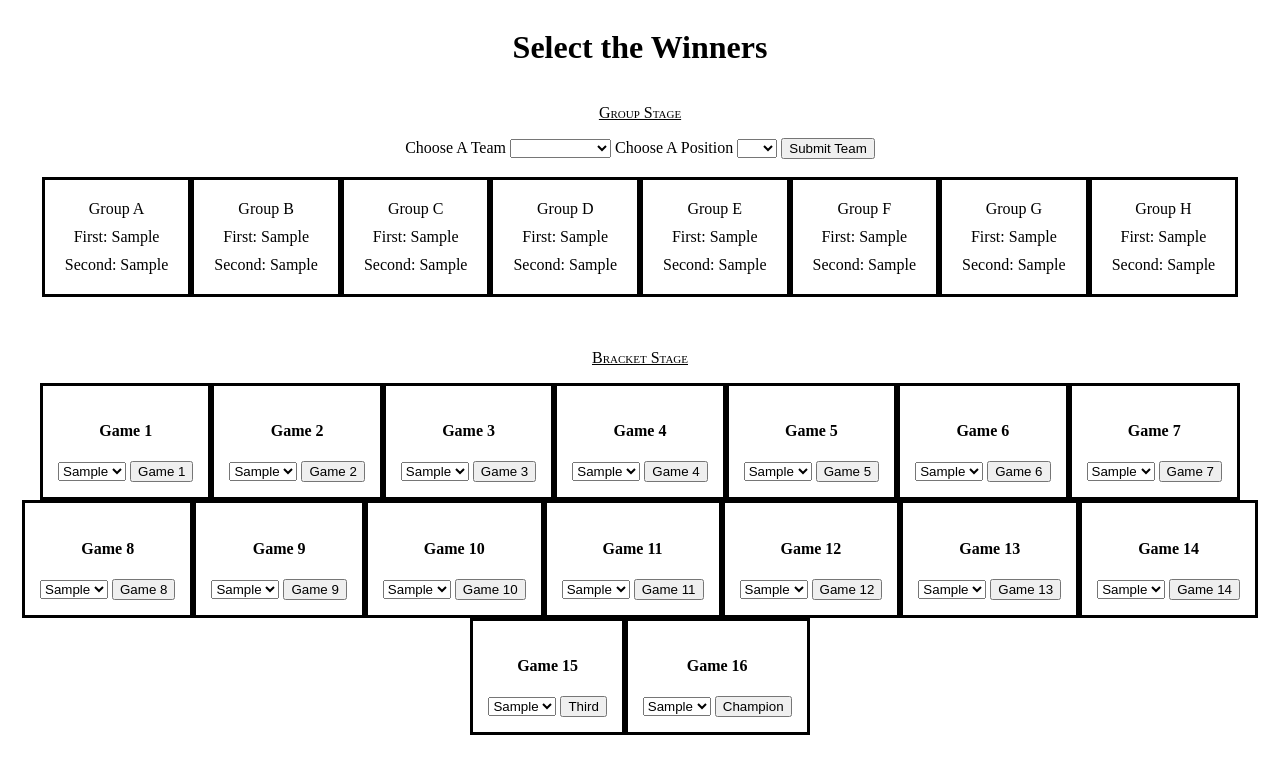
After one commit to tannerwheeler/worldCupBracket, a Django app: page /userAdmin/1/view/ in a window 1280 px wide. The commit adds this page. Shown: the top 774 px of the page. Run offline with Django 3.2, Linux system fonts and the light colour scheme; tables that the repository leaves empty hold one stand-in row (values such as "Sample post").

Commit message:
The userGroup winner bracket creation is working.

```diff
--- a/soccer/bracket/static/bracket/style.css
+++ b/soccer/bracket/static/bracket/style.css
@@ -96,6 +96,18 @@ table {
 	border: solid;
 }
 
+.view_team {
+	display: flex;
+	flex-direction: column;
+	padding: 15px;
+	align-items: center;
+	border: solid;
+}
+
+.view_team p {
+	margin: 5px;
+}
+
 .group {
 	text-decoration: underline;
 	font-weight: bold;
--- /dev/null
+++ b/soccer/bracket/templates/bracket/winner.html
@@ -0,0 +1,303 @@
+{% load static %}
+
+<!DOCTYPE html>
+<html>
+<head>
+
+	<title>Set Winners for {{ userGroup.name }}</title>
+	<link rel="stylesheet" type="text/css" href="{% static 'bracket/style.css' %}">
+
+</head>
+<body>
+	<header>
+		<h1>Select the Winners</h1>
+	</header>
+
+	<header>
+		<p class="team">Group Stage</p>
+
+		<form action="{% url 'bracket:userStage' userGroup.id %}" method="POST" id="setTeam">
+		{% csrf_token %}
+			<label>Choose A Team</label>
+			<select class="teamOption" name="team" form="setTeam">
+				<option name="team" value="NOTHING"></option>
+				{% for group in userGroup.group_set.all %}
+					{% for team in group.team_set.all %}
+						<option value="{{ team.name }} ({{ team.ranking }})">{{ team.name }}</option>
+					{% endfor %}
+				{% endfor %}
+			</select>
+
+			<label>Choose A Position</label>
+			<select class="teamOption" name="position" form="setTeam">
+				<option value="NOTHING"></option>
+				<option value="A1">A1</option>
+				<option value="A2">A2</option>
+				<option value="B1">B1</option>
+				<option value="B2">B2</option>
+				<option value="C1">C1</option>
+				<option value="C2">C2</option>
+				<option value="D1">D1</option>
+				<option value="D2">D2</option>
+				<option value="E1">E1</option>
+				<option value="E2">E2</option>
+				<option value="F1">F1</option>
+				<option value="F2">F2</option>
+				<option value="G1">G1</option>
+				<option value="G2">G2</option>
+				<option value="H1">H1</option>
+				<option value="H2">H2</option>
+			</select>
+
+			<input id="submitTeamButton" type="submit" value="Submit Team">
+		</form>
+	</header><br>
+
+	<div class="groups">
+		<div class="view_team">
+			<p>Group A</p>
+			<p>First: {{ userGroup.groupA1 }}</p>
+			<p>Second: {{ userGroup.groupA2 }}</p>
+		</div>
+		<div class="view_team">
+			<p>Group B</p>
+			<p>First: {{ userGroup.groupB1 }}</p>
+			<p>Second: {{ userGroup.groupB2 }}</p>
+		</div>
+		<div class="view_team">
+			<p>Group C</p>
+			<p>First: {{ userGroup.groupC1 }}</p>
+			<p>Second: {{ userGroup.groupC2 }}</p>
+		</div>
+		<div class="view_team">
+			<p>Group D</p>
+			<p>First: {{ userGroup.groupD1 }}</p>
+			<p>Second: {{ userGroup.groupD2 }}</p>
+		</div>
+		<div class="view_team">
+			<p>Group E</p>
+			<p>First: {{ userGroup.groupE1 }}</p>
+			<p>Second: {{ userGroup.groupE2 }}</p>
+		</div>
+		<div class="view_team">
+			<p>Group F</p>
+			<p>First: {{ userGroup.groupF1 }}</p>
+			<p>Second: {{ userGroup.groupF2 }}</p>
+		</div>
+		<div class="view_team">
+			<p>Group G</p>
+			<p>First: {{ userGroup.groupG1 }}</p>
+			<p>Second: {{ userGroup.groupG2 }}</p>
+		</div>
+		<div class="view_team">
+			<p>Group H</p>
+			<p>First: {{ userGroup.groupH1 }}</p>
+			<p>Second: {{ userGroup.groupH2 }}</p>
+		</div>
+	</div>
+
+
+	{%if userGroup.groupA1 and userGroup.groupA2 and userGroup.groupB1 and userGroup.groupB2 and userGroup.groupC1 and userGroup.groupC2 and userGroup.groupD1 and userGroup.groupD2 and userGroup.groupE1 and userGroup.groupE2 and userGroup.groupF1 and userGroup.groupF2 and userGroup.groupG1 and userGroup.groupG2 and userGroup.groupH1 and userGroup.groupH2 %}
+	<br><br>
+	<header>
+		<p class="team">Bracket Stage</p>
+	</header>
+
+	<main>
+		<div class="groups">
+			<div class="view_team">
+				<h4>Game 1</h4>
+				<form action="{% url 'bracket:userBracket' userGroup.id %}" method="POST">
+				{% csrf_token %}
+					<select name="team">
+						<option value="{{ userGroup.groupA1 }}">{{ userGroup.groupA1 }}</option>
+						<option value="{{ userGroup.groupB2 }}">{{ userGroup.groupB2 }}</option>
+					</select>
+
+					<input type="submit" name="game" value="Game 1">
+				</form>
+			</div>
+			<div class="view_team">
+				<h4>Game 2</h4>
+				<form action="{% url 'bracket:userBracket' userGroup.id %}" method="POST">
+				{% csrf_token %}
+					<select name="team">
+						<option value="{{ userGroup.groupB1 }}">{{ userGroup.groupB1 }}</option>
+						<option value="{{ userGroup.groupA2 }}">{{ userGroup.groupA2 }}</option>
+					</select>
+
+					<input type="submit" name="game" value="Game 2">
+				</form>
+			</div>
+			<div class="view_team">
+				<h4>Game 3</h4>
+				<form action="{% url 'bracket:userBracket' userGroup.id %}" method="POST">
+				{% csrf_token %}
+					<select name="team">
+						<option value="{{ userGroup.groupC1 }}">{{ userGroup.groupC1 }}</option>
+						<option value="{{ userGroup.groupD2 }}">{{ userGroup.groupD2 }}</option>
+					</select>
+
+					<input type="submit" name="game" value="Game 3">
+				</form>
+			</div>
+			<div class="view_team">
+				<h4>Game 4</h4>
+				<form action="{% url 'bracket:userBracket' userGroup.id %}" method="POST">
+				{% csrf_token %}
+					<select name="team">
+						<option value="{{ userGroup.groupD1 }}">{{ userGroup.groupD1 }}</option>
+						<option value="{{ userGroup.groupC2 }}">{{ userGroup.groupC2 }}</option>
+					</select>
+
+					<input type="submit" name="game" value="Game 4">
+				</form>
+			</div>
+			<div class="view_team">
+				<h4>Game 5</h4>
+				<form action="{% url 'bracket:userBracket' userGroup.id %}" method="POST">
+				{% csrf_token %}
+					<select name="team">
+						<option value="{{ userGroup.groupE1 }}">{{ userGroup.groupE1 }}</option>
+						<option value="{{ userGroup.groupF2 }}">{{ userGroup.groupF2 }}</option>
+					</select>
+
+					<input type="submit" name="game" value="Game 5">
+				</form>
+			</div>
+			<div class="view_team">
+				<h4>Game 6</h4>
+				<form action="{% url 'bracket:userBracket' userGroup.id %}" method="POST">
+				{% csrf_token %}
+					<select name="team">
+						<option value="{{ userGroup.groupF1 }}">{{ userGroup.groupF1 }}</option>
+						<option value="{{ userGroup.groupE2 }}">{{ userGroup.groupE2 }}</option>
+					</select>
+
+					<input type="submit" name="game" value="Game 6">
+				</form>
+			</div>
+			<div class="view_team">
+				<h4>Game 7</h4>
+				<form action="{% url 'bracket:userBracket' userGroup.id %}" method="POST">
+				{% csrf_token %}
+					<select name="team">
+						<option value="{{ userGroup.groupG1 }}">{{ userGroup.groupG1 }}</option>
+						<option value="{{ userGroup.groupH2 }}">{{ userGroup.groupH2 }}</option>
+					</select>
+
+					<input type="submit" name="game" value="Game 7">
+				</form>
+			</div>
+			<div class="view_team">
+				<h4>Game 8</h4>
+				<form action="{% url 'bracket:userBracket' userGroup.id %}" method="POST">
+				{% csrf_token %}
+					<select name="team">
+						<option value="{{ userGroup.groupH1 }}">{{ userGroup.groupH1 }}</option>
+						<option value="{{ userGroup.groupG2 }}">{{ userGroup.groupG2 }}</option>
+					</select>
+
+					<input type="submit" name="game" value="Game 8">
+				</form>
+			</div>
+			<div class="view_team">
+				<h4>Game 9</h4>
+				<form action="{% url 'bracket:userBracket' userGroup.id %}" method="POST">
+				{% csrf_token %}
+					<select name="team">
+						<option value="{{ userGroup.win1 }}">{{ userGroup.win1 }}</option>
+						<option value="{{ userGroup.win2 }}">{{ userGroup.win2 }}</option>
+					</select>
+
+					<input type="submit" name="game" value="Game 9">
+				</form>
+			</div>
+			<div class="view_team">
+				<h4>Game 10</h4>
+				<form action="{% url 'bracket:userBracket' userGroup.id %}" method="POST">
+				{% csrf_token %}
+					<select name="team">
+						<option value="{{ userGroup.win3 }}">{{ userGroup.win3 }}</option>
+						<option value="{{ userGroup.win4 }}">{{ userGroup.win4 }}</option>
+					</select>
+
+					<input type="submit" name="game" value="Game 10">
+				</form>
+			</div>
+			<div class="view_team">
+				<h4>Game 11</h4>
+				<form action="{% url 'bracket:userBracket' userGroup.id %}" method="POST">
+				{% csrf_token %}
+					<select name="team">
+						<option value="{{ userGroup.win5 }}">{{ userGroup.win5 }}</option>
+						<option value="{{ userGroup.win6 }}">{{ userGroup.win6 }}</option>
+					</select>
+
+					<input type="submit" name="game" value="Game 11">
+				</form>
+			</div>
+			<div class="view_team">
+				<h4>Game 12</h4>
+				<form action="{% url 'bracket:userBracket' userGroup.id %}" method="POST">
+				{% csrf_token %}
+					<select name="team">
+						<option value="{{ userGroup.win7 }}">{{ userGroup.win7 }}</option>
+						<option value="{{ userGroup.win8 }}">{{ userGroup.win8 }}</option>
+					</select>
+
+					<input type="submit" name="game" value="Game 12">
+				</form>
+			</div>
+			<div class="view_team">
+				<h4>Game 13</h4>
+				<form action="{% url 'bracket:userBracket' userGroup.id %}" method="POST">
+				{% csrf_token %}
+					<select name="team">
+						<option value="{{ userGroup.win9 }}">{{ userGroup.win9 }}</option>
+						<option value="{{ userGroup.win10 }}">{{ userGroup.win10 }}</option>
+					</select>
+
+					<input type="submit" name="game" value="Game 13">
+				</form>
+			</div><div class="view_team">
+				<h4>Game 14</h4>
+				<form action="{% url 'bracket:userBracket' userGroup.id %}" method="POST">
+				{% csrf_token %}
+					<select name="team">
+						<option value="{{ userGroup.win11 }}">{{ userGroup.win11 }}</option>
+						<option value="{{ userGroup.win12 }}">{{ userGroup.win12 }}</option>
+					</select>
+
+					<input type="submit" name="game" value="Game 14">
+				</form>
+			</div>
+			<div class="view_team">
+				<h4>Game 15</h4>
+				<form action="{% url 'bracket:userBracket' userGroup.id %}" method="POST">
+				{% csrf_token %}
+					<select name="team">
+						<option value="{{ userGroup.loss1 }}">{{ userGroup.loss1 }}</option>
+						<option value="{{ userGroup.loss2 }}">{{ userGroup.loss2 }}</option>
+					</select>
+
+					<input type="submit" name="game" value="Third">
+				</form>
+			</div>
+			<div class="view_team">
+				<h4>Game 16</h4>
+				<form action="{% url 'bracket:userBracket' userGroup.id %}" method="POST">
+				{% csrf_token %}
+					<select name="team">
+						<option value="{{ userGroup.win13 }}">{{ userGroup.win13 }}</option>
+						<option value="{{ userGroup.win14 }}">{{ userGroup.win14 }}</option>
+					</select>
+
+					<input type="submit" name="game" value="Champion">
+				</form>
+			</div>
+		</div>
+	</main>
+	{% endif %}
+</body>
+</html>
--- a/soccer/bracket/urls.py
+++ b/soccer/bracket/urls.py
@@ -15,6 +15,9 @@ urlpatterns = [
 	path('<int:user_id>/bracket/', views.bracket, name='bracket'),
 	path('<int:user_id>/bracket/win', views.win, name='win'),
 	path('<int:user_id>/bracket/dele', views.dele, name='dele'),
+	path('userAdmin/<int:userGroup_id>/view/', views.userGroupView, name='userGroupView'),
+	path('userAdmin/<int:userGroup_id>/view/group/', views.userStage, name='userStage'),
+	path('userAdmin/<int:userGroup_id>/view/bracket/', views.userBracket, name='userBracket'),
 	path('userAdmin/<int:userGroup_id>/create/', views.adminGroups, name='adminGroups'),
 	path('userAdmin/<int:userGroup_id>/create/addG/', views.addG, name='addG'),
 	path('userAdmin/<int:userGroup_id>/create/addT/', views.addT, name='addT'),
--- a/soccer/bracket/views.py
+++ b/soccer/bracket/views.py
@@ -327,3 +327,115 @@ def addT(request, userGroup_id):
 		context = {'team_created': "" + str(nameT) + " was created successfully", 'admin': admin, 'groups': groups,}
 
 	return render(request, 'bracket/adminGroupsTest.html', context,)
+
+
+
+def userGroupView(request, userGroup_id):
+	userGroup = get_object_or_404(UserGroup, pk=userGroup_id)
+
+	context = { 'userGroup': userGroup, }
+
+	return render(request, 'bracket/winner.html', context,)
+
+
+def userStage(request, userGroup_id):
+	userGroup = get_object_or_404(UserGroup, pk=userGroup_id)
+
+	team = request.POST.get('team')
+	position = request.POST.get('position')
+
+
+	if str(position) != "NOTHING" and str(team) != "NOTHING":
+		if str(position) == "A1":
+			userGroup.groupA1 = team;
+		elif str(position) == "A2":
+			userGroup.groupA2 = team;
+		elif str(position) == "B1":
+			userGroup.groupB1 = team;
+		elif str(position) == "B2":
+			userGroup.groupB2 = team;
+		elif str(position) == "C1":
+			userGroup.groupC1 = team;
+		elif str(position) == "C2":
+			userGroup.groupC2 = team;
+		elif str(position) == "D1":
+			userGroup.groupD1 = team;
+		elif str(position) == "D2":
+			userGroup.groupD2 = team;
+		elif str(position) == "E1":
+			userGroup.groupE1 = team;
+		elif str(position) == "E2":
+			userGroup.groupE2 = team;
+		elif str(position) == "F1":
+			userGroup.groupF1 = team;
+		elif str(position) == "F2":
+			userGroup.groupF2 = team;
+		elif str(position) == "G1":
+			userGroup.groupG1 = team;
+		elif str(position) == "G2":
+			userGroup.groupG2 = team;
+		elif str(position) == "H1":
+			userGroup.groupH1 = team;
+		elif str(position) == "H2":
+			userGroup.groupH2 = team;
+		else:
+			return HttpResponseRedirect(reverse('bracket:userGroupView', args=(userGroup.id,)))
+
+		userGroup.save()
+
+	else:
+		return HttpResponseRedirect(reverse('bracket:userGroupView', args=(userGroup.id,)))
+
+	return HttpResponseRedirect(reverse('bracket:userGroupView', args=(userGroup.id,)))
+
+
+def userBracket(request, userGroup_id):
+	userGroup = get_object_or_404(UserGroup, pk=userGroup_id)
+
+	team = request.POST.get('team')
+	game = request.POST.get('game')
+
+
+	if str(game) != "NOTHING" and str(team) != "NOTHING":
+		if str(game) == "Game 1":
+			userGroup.win1 = team;
+		elif str(game) == "Game 2":
+			userGroup.win2 = team;
+		elif str(game) == "Game 3":
+			userGroup.win3 = team;
+		elif str(game) == "Game 4":
+			userGroup.win4 = team;
+		elif str(game) == "Game 5":
+			userGroup.win5 = team;
+		elif str(game) == "Game 6":
+			userGroup.win6 = team;
+		elif str(game) == "Game 7":
+			userGroup.win7 = team;
+		elif str(game) == "Game 8":
+			userGroup.win8 = team;
+		elif str(game) == "Game 9":
+			userGroup.win9 = team;
+		elif str(game) == "Game 10":
+			userGroup.win10 = team;
+		elif str(game) == "Game 11":
+			userGroup.win11 = team;
+		elif str(game) == "Game 12":
+			userGroup.win12 = team;
+		#Add some this here for the losers
+		elif str(game) == "Game 13":
+			userGroup.win13 = team;
+		elif str(game) == "Game 14":
+			userGroup.win14 = team;
+		elif str(game) == "Third":
+			userGroup.third = team;
+		elif str(game) == "Champion":
+			userGroup.champion = team;
+		else:
+			return HttpResponseRedirect(reverse('bracket:userGroupView', args=(userGroup.id,)))
+
+		userGroup.save()
+
+	else:
+		return HttpResponseRedirect(reverse('bracket:userGroupView', args=(userGroup.id,)))
+
+	return HttpResponseRedirect(reverse('bracket:userGroupView', args=(userGroup.id,)))
```
Also changed, not shown: other parts of soccer/bracket/static/bracket/style.css (+43 -3 lines), soccer/bracket/templates/bracket/bracket.html (+16 -4 lines).
